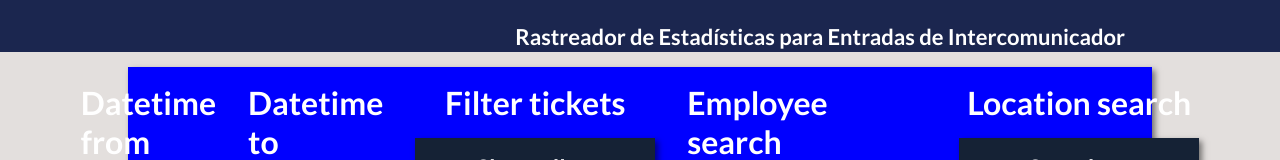
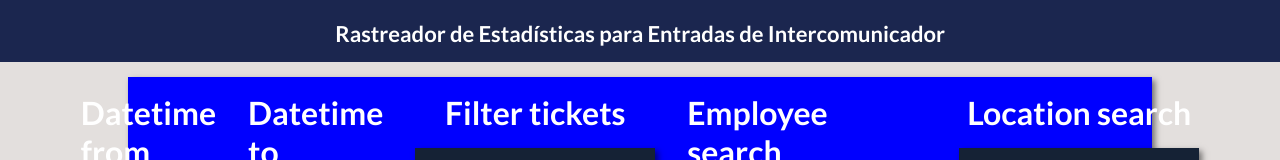
Before and after one commit to Ryuggu/Intercomunicador, a JavaScript app in the folder umbraco-project/: page / in a window 1280 px wide. Shown: the top 160 px of the page. Built offline with nearby package versions, Linux system fonts and the light colour scheme; some icons are missing.

Commit message:
Update NavBar.vue

```diff
--- a/umbraco-project/src/components/NavBar.vue
+++ b/umbraco-project/src/components/NavBar.vue
@@ -46,6 +46,9 @@ export default {
 h1{
     color: white;
     font-size: 22px;
+    text-align: center;
+    padding-right: 180px;
+    padding-bottom: 15px;
 }
 nav{
     display: flex;
```
